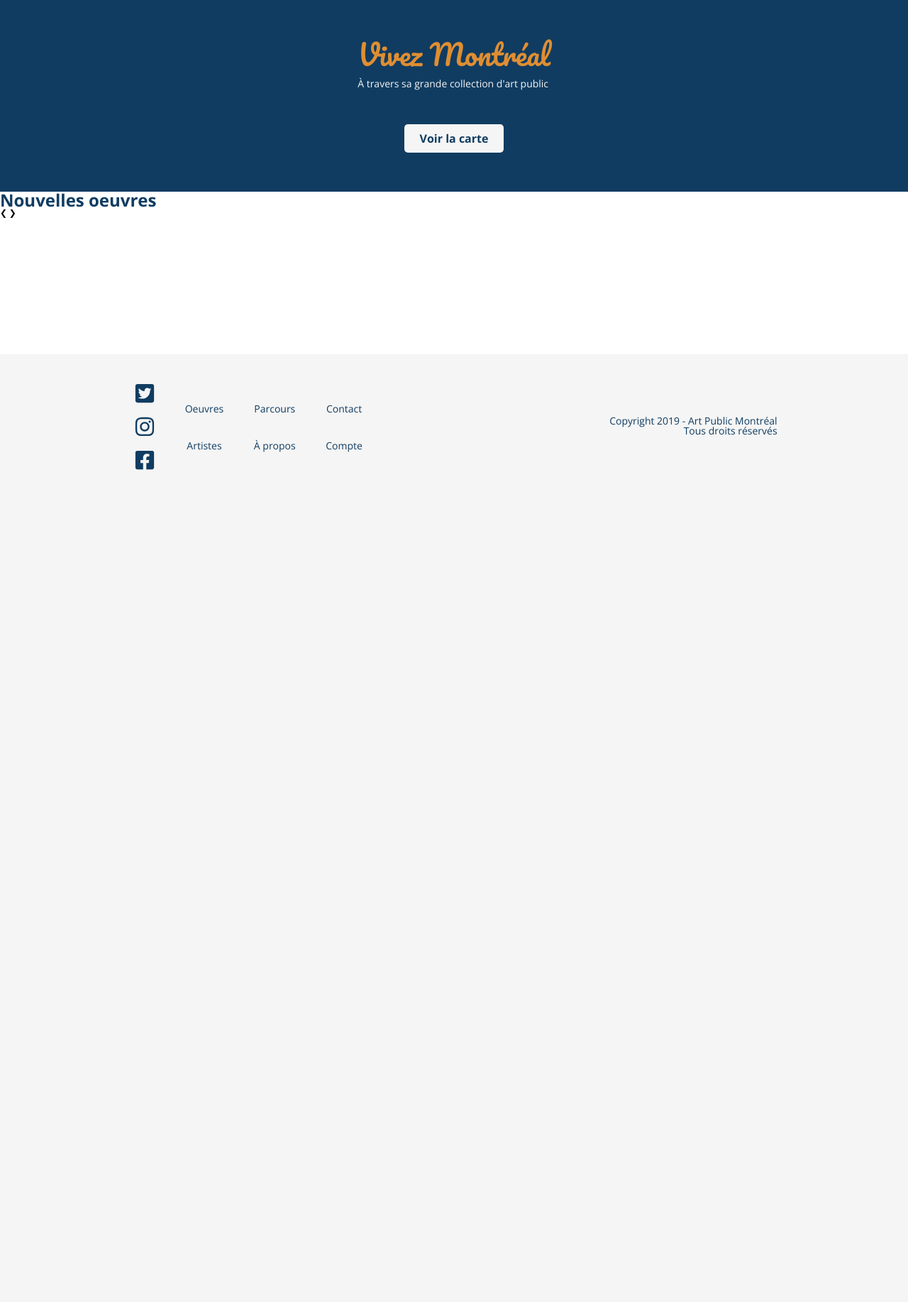
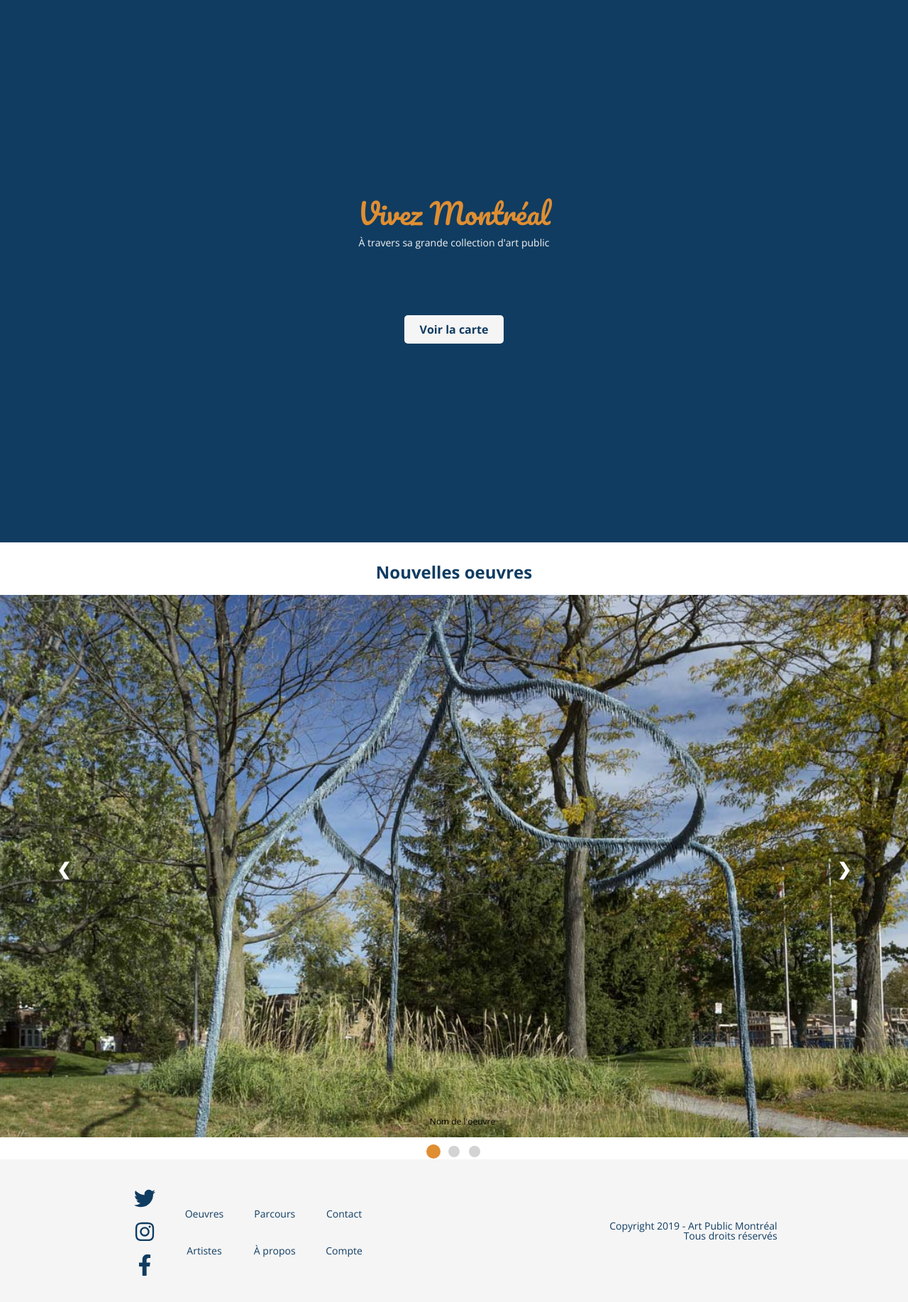
Before and after one commit to wchartrand89/art-public-mtl, a PHP site: the page made by api/vues/accueil/accueil.html.php in a window 1280 px wide. Shown: the part 100-1934 px from the top of the page at 71% size. Before the commit the page ends 762 px from the top, so only its background shows below. Run offline with PHP 8.4, Linux system fonts and the light colour scheme; the template is opened without the code that fills it, so the values that code supplies are empty.

Commit message:
corrections suite aux commit erreurs

```diff
--- a/api/vues/accueil/accueil.html.php
+++ b/api/vues/accueil/accueil.html.php
@@ -1,4 +1,4 @@
-		<section class="carte">
+<section class="carte">
 			<div class="text">
 				<h1>Vivez Montréal</h1>
 				<p>À travers sa grande collection d'art public</p>
@@ -7,45 +7,61 @@
 		</section>
 		<section class="nvlOeuvres">
 			<h2>Nouvelles oeuvres</h2>
+			<!-- <ul class="carrousel"> -->
+				<!-- Générer les articles en php, structure HTML voulue : -->
+				<!-- <li><a href="lien vers la page de l'oeuvre"></a><img src="lien image de l'oeuvre" alt="Nom de l'oeuvre"></li> -->
+				<!-- test pour CSS, à supprimer -->
+				<!-- <li><a href="#"></a><img src="../img/oeuvres/962_1.jpg" alt="Nom de l'oeuvre"></li> -->
+				<!-- <li><a href="#"></a><img src="../img/oeuvres/1099_1.jpg" alt="Nom de l'oeuvre"></li> -->
+				<!-- <li><a href="#"></a><img src="../img/oeuvres/1119_1.jpg" alt="Nom de l'oeuvre"></li> -->
+				<!-- <li><a href="#"></a><img src="../img/oeuvres/1127_1.jpg" alt="Nom de l'oeuvre"></li> -->
+			<!-- </ul> -->
+			<div class="points">
+
+			</div>
 
 
 			<!-- TEST SLIDER -->
+			<!-- ref : https://www.w3schools.com/howto/howto_js_slideshow.asp -->
+
+			<!-- A FAIRE AVEC javascript/php en ayant requete SQL:
+			- mettre liens vers les pages des oeuvres
+			- mettre nom de l'oeuvre
+			- mettre la bonne image en fond -->
+
 			<!-- Slideshow container -->
 			<div class="slider">
+				<div class="slide fade">
+					<a href="">
+						<div class="img"></div>
+						<div class="nom">Nom de l'oeuvre</div>
+					</a>
 
-				<!-- Full-width images with number and caption text -->
+				</div>
 				<div class="slide fade">
-					<!-- <div class="numbertext">1 / 3</div> -->
-					<div class="img"></div>
-					<!-- <img src="../img/oeuvres/962_1.jpg"> -->
-					<!-- <div class="text">Caption Text</div> -->
+					<a href="">
+						<div class="img"></div>
+						<div class="nom">Nom de l'oeuvre</div>
+					</a>
+				</div>
+				<div class="slide fade">
+					<a href="">
+						<div class="img"></div>
+						<div class="nom">Nom de l'oeuvre</div>
+					</a>
 				</div>
 
-				<div class="slide fade">
-					<!-- <div class="numbertext">2 / 3</div> -->
-					<div class="img"></div>
-					<!-- <img src="../img/oeuvres/1099_1.jpg"> -->
-					<!-- <div class="text">Caption Two</div> -->
-				</div>
-
-				<div class="slide fade">
-					<!-- <div class="numbertext">3 / 3</div> -->
-					<div class="img"></div>
-					<!-- <img src="../img/oeuvres/1119_1.jpg"> -->
-					<!-- <div class="text">Caption Three</div> -->
-				</div>
-
-				<!-- Next and previous buttons -->
+				<!-- Next and previous : fleches-->
 				<a class="fleches prev">&#10094;</a>
 				<a class="fleches next">&#10095;</a>
 			</div>
 			<br>
 
-			<!-- The dots/circles -->
+			<!-- Cercles -->
 			<div class="points">
 				<span class="point" data-slide="1"></span>
 				<span class="point" data-slide="2"></span>
 				<span class="point" data-slide="3"></span>
 			</div>
+
 		</section>
-		<?php
--- a/api/vues/entetepied/pied.html.php
+++ b/api/vues/entetepied/pied.html.php
@@ -3,9 +3,12 @@
 		<div class="contenu">
 			<section class="liens">
 			<div class="icons">
-						<a href="#"><svg  aria-hidden="true" focusable="false" data-prefix="fab" data-icon="twitter-square" class="svg-inline--fa fa-twitter-square fa-w-14" role="img" xmlns="http://www.w3.org/2000/svg" viewBox="0 0 448 512"><path fill="currentColor" d="M400 32H48C21.5 32 0 53.5 0 80v352c0 26.5 21.5 48 48 48h352c26.5 0 48-21.5 48-48V80c0-26.5-21.5-48-48-48zm-48.9 158.8c.2 2.8.2 5.7.2 8.5 0 86.7-66 186.6-186.6 186.6-37.2 0-71.7-10.8-100.7-29.4 5.3.6 10.4.8 15.8.8 30.7 0 58.9-10.4 81.4-28-28.8-.6-53-19.5-61.3-45.5 10.1 1.5 19.2 1.5 29.6-1.2-30-6.1-52.5-32.5-52.5-64.4v-.8c8.7 4.9 18.9 7.9 29.6 8.3a65.447 65.447 0 0 1-29.2-54.6c0-12.2 3.2-23.4 8.9-33.1 32.3 39.8 80.8 65.8 135.2 68.6-9.3-44.5 24-80.6 64-80.6 18.9 0 35.9 7.9 47.9 20.7 14.8-2.8 29-8.3 41.6-15.8-4.9 15.2-15.2 28-28.8 36.1 13.2-1.4 26-5.1 37.8-10.2-8.9 13.1-20.1 24.7-32.9 34z"></path></svg></a>
+
+				<a href="#"><svg aria-hidden="true" focusable="false" data-prefix="fab" data-icon="twitter" class="svg-inline--fa fa-twitter fa-w-16" role="img" xmlns="http://www.w3.org/2000/svg" viewBox="0 0 512 512"><path fill="currentColor" d="M459.37 151.716c.325 4.548.325 9.097.325 13.645 0 138.72-105.583 298.558-298.558 298.558-59.452 0-114.68-17.219-161.137-47.106 8.447.974 16.568 1.299 25.34 1.299 49.055 0 94.213-16.568 130.274-44.832-46.132-.975-84.792-31.188-98.112-72.772 6.498.974 12.995 1.624 19.818 1.624 9.421 0 18.843-1.3 27.614-3.573-48.081-9.747-84.143-51.98-84.143-102.985v-1.299c13.969 7.797 30.214 12.67 47.431 13.319-28.264-18.843-46.781-51.005-46.781-87.391 0-19.492 5.197-37.36 14.294-52.954 51.655 63.675 129.3 105.258 216.365 109.807-1.624-7.797-2.599-15.918-2.599-24.04 0-57.828 46.782-104.934 104.934-104.934 30.213 0 57.502 12.67 76.67 33.137 23.715-4.548 46.456-13.32 66.599-25.34-7.798 24.366-24.366 44.833-46.132 57.827 21.117-2.273 41.584-8.122 60.426-16.243-14.292 20.791-32.161 39.308-52.628 54.253z"></path></svg></a>
+				<!-- <a href="#"><svg  aria-hidden="true" focusable="false" data-prefix="fab" data-icon="twitter-square" class="svg-inline--fa fa-twitter-square fa-w-14" role="img" xmlns="http://www.w3.org/2000/svg" viewBox="0 0 448 512"><path fill="currentColor" d="M400 32H48C21.5 32 0 53.5 0 80v352c0 26.5 21.5 48 48 48h352c26.5 0 48-21.5 48-48V80c0-26.5-21.5-48-48-48zm-48.9 158.8c.2 2.8.2 5.7.2 8.5 0 86.7-66 186.6-186.6 186.6-37.2 0-71.7-10.8-100.7-29.4 5.3.6 10.4.8 15.8.8 30.7 0 58.9-10.4 81.4-28-28.8-.6-53-19.5-61.3-45.5 10.1 1.5 19.2 1.5 29.6-1.2-30-6.1-52.5-32.5-52.5-64.4v-.8c8.7 4.9 18.9 7.9 29.6 8.3a65.447 65.447 0 0 1-29.2-54.6c0-12.2 3.2-23.4 8.9-33.1 32.3 39.8 80.8 65.8 135.2 68.6-9.3-44.5 24-80.6 64-80.6 18.9 0 35.9 7.9 47.9 20.7 14.8-2.8 29-8.3 41.6-15.8-4.9 15.2-15.2 28-28.8 36.1 13.2-1.4 26-5.1 37.8-10.2-8.9 13.1-20.1 24.7-32.9 34z"></path></svg></a> -->
 				<a href="#"><svg  aria-hidden="true" focusable="false" data-prefix="fab" data-icon="instagram" class="svg-inline--fa fa-instagram fa-w-14" role="img" xmlns="http://www.w3.org/2000/svg" viewBox="0 0 448 512"><path fill="currentColor" d="M224.1 141c-63.6 0-114.9 51.3-114.9 114.9s51.3 114.9 114.9 114.9S339 319.5 339 255.9 287.7 141 224.1 141zm0 189.6c-41.1 0-74.7-33.5-74.7-74.7s33.5-74.7 74.7-74.7 74.7 33.5 74.7 74.7-33.6 74.7-74.7 74.7zm146.4-194.3c0 14.9-12 26.8-26.8 26.8-14.9 0-26.8-12-26.8-26.8s12-26.8 26.8-26.8 26.8 12 26.8 26.8zm76.1 27.2c-1.7-35.9-9.9-67.7-36.2-93.9-26.2-26.2-58-34.4-93.9-36.2-37-2.1-147.9-2.1-184.9 0-35.8 1.7-67.6 9.9-93.9 36.1s-34.4 58-36.2 93.9c-2.1 37-2.1 147.9 0 184.9 1.7 35.9 9.9 67.7 36.2 93.9s58 34.4 93.9 36.2c37 2.1 147.9 2.1 184.9 0 35.9-1.7 67.7-9.9 93.9-36.2 26.2-26.2 34.4-58 36.2-93.9 2.1-37 2.1-147.8 0-184.8zM398.8 388c-7.8 19.6-22.9 34.7-42.6 42.6-29.5 11.7-99.5 9-132.1 9s-102.7 2.6-132.1-9c-19.6-7.8-34.7-22.9-42.6-42.6-11.7-29.5-9-99.5-9-132.1s-2.6-102.7 9-132.1c7.8-19.6 22.9-34.7 42.6-42.6 29.5-11.7 99.5-9 132.1-9s102.7-2.6 132.1 9c19.6 7.8 34.7 22.9 42.6 42.6 11.7 29.5 9 99.5 9 132.1s2.7 102.7-9 132.1z"></path></svg></a>
-						<a href="#"><svg  aria-hidden="true" focusable="false" data-prefix="fab" data-icon="facebook-square" class="svg-inline--fa fa-facebook-square fa-w-14" role="img" xmlns="http://www.w3.org/2000/svg" viewBox="0 0 448 512"><path fill="currentColor" d="M400 32H48A48 48 0 0 0 0 80v352a48 48 0 0 0 48 48h137.25V327.69h-63V256h63v-54.64c0-62.15 37-96.48 93.67-96.48 27.14 0 55.52 4.84 55.52 4.84v61h-31.27c-30.81 0-40.42 19.12-40.42 38.73V256h68.78l-11 71.69h-57.78V480H400a48 48 0 0 0 48-48V80a48 48 0 0 0-48-48z"></path></svg></a>
+				<!-- <a href="#"><svg  aria-hidden="true" focusable="false" data-prefix="fab" data-icon="facebook-square" class="svg-inline--fa fa-facebook-square fa-w-14" role="img" xmlns="http://www.w3.org/2000/svg" viewBox="0 0 448 512"><path fill="currentColor" d="M400 32H48A48 48 0 0 0 0 80v352a48 48 0 0 0 48 48h137.25V327.69h-63V256h63v-54.64c0-62.15 37-96.48 93.67-96.48 27.14 0 55.52 4.84 55.52 4.84v61h-31.27c-30.81 0-40.42 19.12-40.42 38.73V256h68.78l-11 71.69h-57.78V480H400a48 48 0 0 0 48-48V80a48 48 0 0 0-48-48z"></path></svg></a> -->
+				<a href="#"><svg aria-hidden="true" focusable="false" data-prefix="fab" data-icon="facebook-f" class="svg-inline--fa fa-facebook-f fa-w-10" role="img" xmlns="http://www.w3.org/2000/svg" viewBox="0 0 320 512"><path fill="currentColor" d="M279.14 288l14.22-92.66h-88.91v-60.13c0-25.35 12.42-50.06 52.24-50.06h40.42V6.26S260.43 0 225.36 0c-73.22 0-121.08 44.38-121.08 124.72v70.62H22.89V288h81.39v224h100.17V288z"></path></svg></a>
 			</div>
 			<nav class="navbar">
 			<a class="lien" href="#">
--- a/api/vues/oeuvre/AfficheOeuvre.html.php
+++ b/api/vues/oeuvre/AfficheOeuvre.html.php
@@ -57,7 +57,7 @@
 								<h2 class="titre"><a href="/artPublic/api/oeuvre/<?php echo $oeuvre['id'] ?>"><?php echo $oeuvre['Titre']?></a></h2>
 							</section>
 							 */
-						}
+						};
 						?>
 					</section>
 
--- a/api/vues/oeuvre/AfficheOeuvres.html.php
+++ b/api/vues/oeuvre/AfficheOeuvres.html.php
@@ -63,5 +63,3 @@
 					</section>
 
 			</section>
-
-		<?php
--- /dev/null
+++ b/css/home.css
@@ -0,0 +1,177 @@
+
+/*---------- ACCUEIL --------*/
+
+main .carte, .slide a .img {
+    height: 270px;
+}
+main .carte{
+    display:flex;
+    flex-direction: column;
+    justify-content: center;
+    align-items: center;
+    background-color:var(--couleur-marine);
+    width:100%;
+}
+main .carte .text{
+    margin-bottom: calc(var(--padding-base) * 3);
+    text-align: center;
+}
+main .carte .text p{
+    color: var(--couleur-fond);
+    margin-top: var(--padding-base);
+}
+main .carte .btnAccueil{
+    /* margin-top:50px; */
+    background-color: var(--couleur-fond);
+    color: var(--couleur-marine);
+}
+
+main .nvlOeuvres {
+    margin-top:var(--padding-base);
+    display: flex;
+    flex-direction: column;
+    align-items: center;
+}
+main .nvlOeuvres h2{
+    margin:var(--padding-base);
+}
+
+/* TEST SLIDER */
+
+/* Slideshow container */
+.slider {
+    max-width: 1024px;
+    position: relative;
+    margin: auto;
+    width:100%;
+  }
+
+  /* Hide the images by default */
+  .slide {
+    display: none;
+    justify-content: center;
+    width:100%
+  }
+
+  .slide a img, .slide a{
+      width:100%;
+      /* max-height:270px; */
+  }
+  .slide a .img{
+    background-position: 50%;
+    background-size: cover;
+    background-repeat: no-repeat;
+    min-width:100%;
+
+  }
+  .slider .slide:nth-of-type(1) a .img{
+    background-image: url(../img/oeuvres/962_1.jpg);
+  }
+  .slider .slide:nth-of-type(2) a .img{
+    background-image: url(../img/oeuvres/1099_1.jpg);
+  }
+  .slider .slide:nth-of-type(3) a .img{
+    background-image: url(../img/oeuvres/1119_1.jpg);
+  }
+
+  /* Next & previous buttons */
+  /*Mettre effet de hover*/
+  .prev, .next {
+    cursor: pointer;
+    position: absolute;
+    top: 50%;
+    width: auto;
+    margin-top: -22px;
+    padding: 16px;
+    color: white;
+    font-weight: bold;
+    font-size: 1.8rem;
+    transition: 0.6s ease;
+    border-radius: 0 3px 3px 0;
+    user-select: none;
+  }
+
+  /* Position the "next button" to the right */
+  .prev{
+    left: 5%;
+  }
+  .next {
+    right: 5%;
+    border-radius: 3px 0 0 3px;
+  }
+
+  /* Caption text : nom */
+  .nom {
+    padding: 8px 12px;
+    position: absolute;
+    bottom: 8px;
+    width: 100%;
+    text-align: center;
+  }
+
+
+  /* The dots/bullets/indicators */
+  .point {
+    transform: scale(0.8);
+    transition: transform 235ms;
+    cursor: pointer;
+    height: 15px;
+    width: 15px;
+    margin: 0 2px;
+    background-color:#d3d3d3;
+    border-radius: 50%;
+    display: inline-block;
+    transition: background-color 0.6s ease;
+  }
+
+  .active, .point:hover {
+    background-color: var(--couleur-orange);
+    transform: scale(1);
+    transition: transform .15s;
+  }
+
+
+/* BREAK TABLET PORTRAIT UP */
+@media screen and (min-width: 600px) {
+
+
+    /*Agrandir height sections*/
+    main .carte, .slide a .img {
+        height: 540px;
+    }
+}
+
+/* BREAK TABLET LANDSCAPE UP */
+@media screen and (min-width: 900px) {
+
+
+}
+
+/* BREAK TABLET DESKTOP UP */
+@media screen and (min-width: 1200px) {
+    main{
+        max-width:1350px;
+    }
+    /*Section titre :*/
+    main .carte .text{
+        margin-bottom: calc(var(--padding-base) * 6);
+    }
+    .slider{
+        max-width:1350px;
+    }
+    /*Agrandir height sections*/
+    main .carte, .slide a .img {
+        height: 764px;
+    }
+    .point {
+        height: 20px;
+        width: 20px;
+        margin: 0 3px;
+      }
+    .prev, .next {
+    font-size: 2.4rem;
+    }
+
+
+
+}
```
Also changed, not shown: api/vues/artistes/AfficheArtistes.html.php (+20 -17 lines), css/artiste.css (+55 -0 lines), js/slider.js (line endings or trailing spaces). Lines whose indentation alone changed are shown as unchanged.
